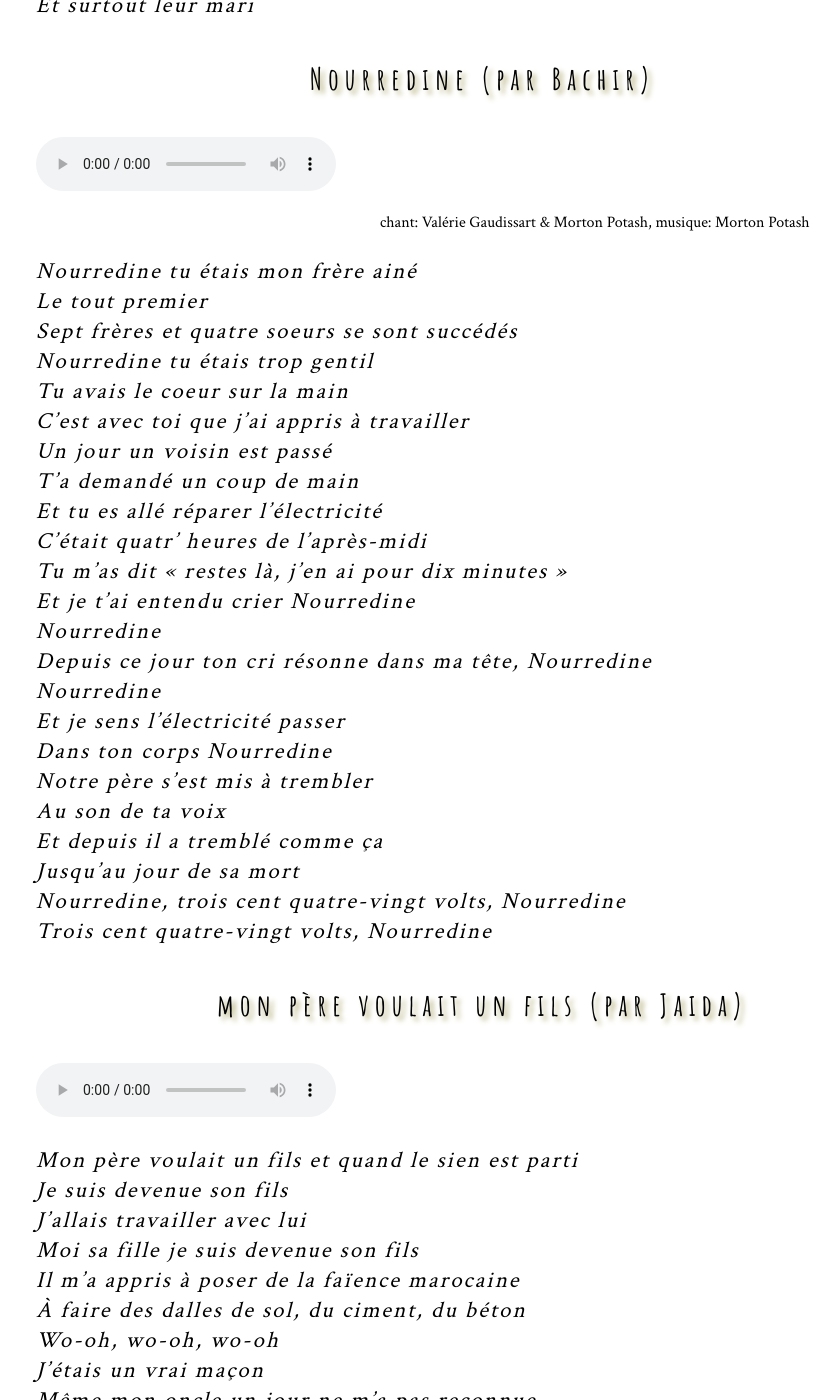
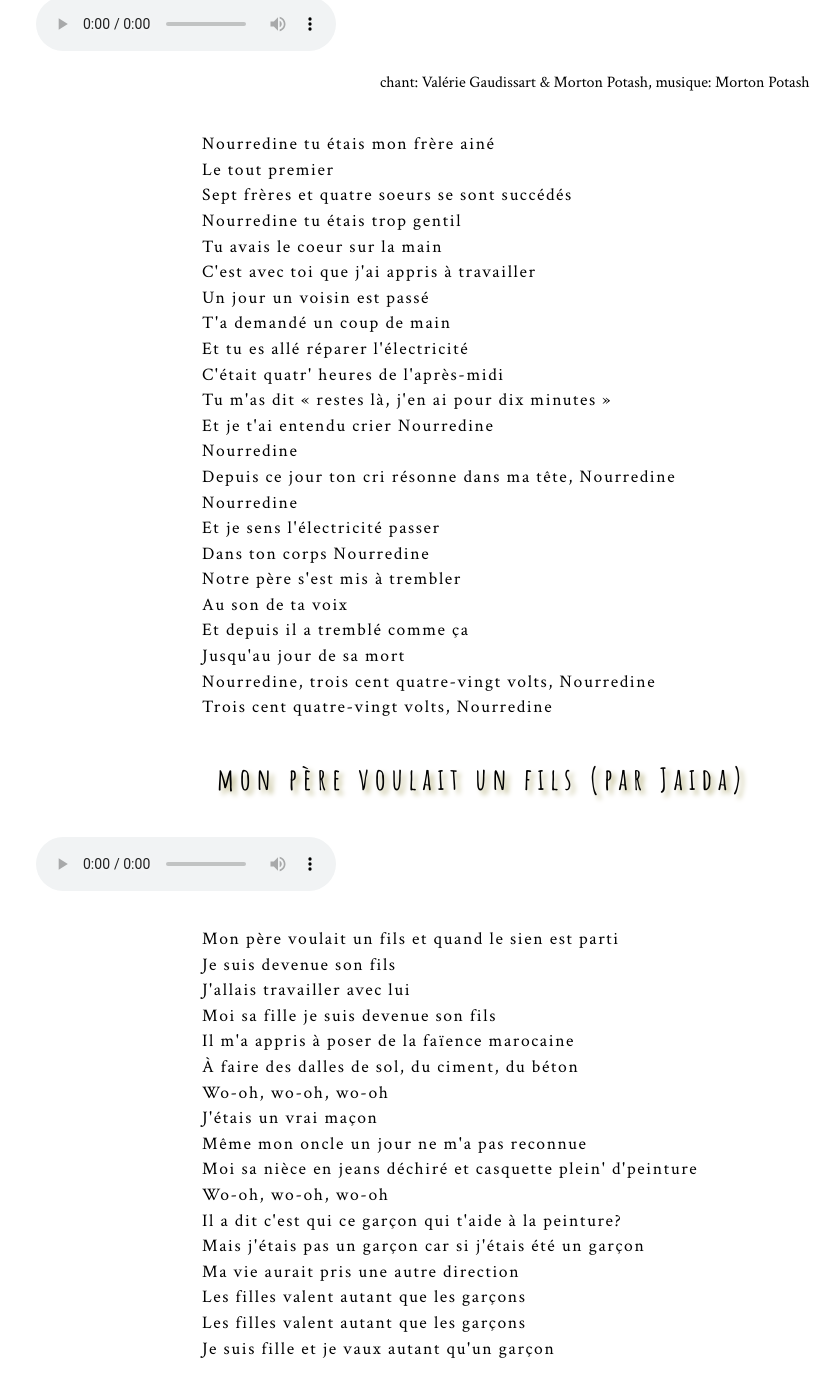
Before and after one commit to leshnik/revertouthaut, a Jekyll site: the page built from dans-mon-enfance.md, in a window 1280 px wide and 1400 px high, scrolled down 3421 px. Shown: the whole window, without its empty margins (134-974 px from the left). Built offline with Jekyll 4.4.1, drawn with Linux system fonts in a browser that asks for light colours; some of the changed text lies outside the part shown.

Commit message:
format of song texts to quote

```diff
--- a/dans-mon-enfance.md
+++ b/dans-mon-enfance.md
@@ -58,7 +58,7 @@ summary:
 <h4 style="color: black">Au plus profond de mon enfance (par Caroline)</h4>
 <audio controls src="/media/au-plus-profond-de-mon-enfance.mp3"></audio>
 <p class="cite">texte: Caroline Maillet, chant: Valérie Gaudissart, musique: Morton Potash</p>
-<cite style="line-height: 1.5rem;letter-spacing:.13rem;">Au plus profond de mon enfance<br>
+<p class="quote">Au plus profond de mon enfance<br>
 Vous avez marqué mes souvenirs<br>
 De ces moments où l’insouciance<br>
 Ne vous voyait pas vieillir<br>
@@ -71,14 +71,14 @@ Su comprendre la solitude<br>
 Qui vous ronge jour après jour<br>
 Tandis que dans nos habitudes<br>
 On vous oublie sur le parcours...
-</cite>
+</p>
 
 <h4 style="color: black">Lule Bore (par Shpresa)</h4>
   <audio controls src="/media/eya-eya-lule-bore.mp3">
   </audio>
 <p class="cite">chant: Valérie Gaudissart</p>
 
-<cite style="line-height: 1.5rem;letter-spacing:.13rem;">
+<p class="quote">
 Ma grand-mère, c’était des câlins tous les soirs<br>
 Et les soirées sur ses genoux<br>
 Et ma tête sur son sein<br>
@@ -90,10 +90,10 @@ Les fleurs qui poussent <br>
 La Terre qui nous protège<br>
 Elle m’a appris à donner de l’amour maintenant<br>
 Dans le présent<br>
-Car elle disait que demain, c’est trop loin</cite>
+Car elle disait que demain, c’est trop loin</p>
 
 <h4 style="color: black">Sortir de la cage (par Jaida)</h4>
-<cite style="line-height: 1.5rem;letter-spacing:.13rem;">
+<p class="quote">
 Sortir de la cage<br>
 Trouver la clé<br>
 Changer de pays<br>
@@ -112,12 +112,12 @@ Changer de pays pour respirer<br>
 Et plus personne sur le dos pour me dire ce que j’ai à faire<br>
 Je veux que mes filles soient libres<br>
 Qu’elles choisissent leur vie<br>
-Et surtout leur mari</cite>
+Et surtout leur mari</p>
 
 <h4 style="color: black">Nourredine (par Bachir)</h4>
 <audio controls src="/media/nourredine.mp3"></audio>
 <p class="cite">chant: Valérie Gaudissart & Morton Potash, musique: Morton Potash</p>
-<cite style="line-height: 1.5rem;letter-spacing:.13rem;">
+<p class="quote">
 Nourredine tu étais mon frère ainé<br>
 Le tout premier<br>
 Sept frères et quatre soeurs se sont succédés<br>
@@ -140,11 +140,12 @@ Au son de ta voix<br>
 Et depuis il a tremblé comme ça<br>
 Jusqu'au jour de sa mort<br>
 Nourredine, trois cent quatre-vingt volts, Nourredine<br>
-Trois cent quatre-vingt volts, Nourredine</cite>
+Trois cent quatre-vingt volts, Nourredine</p>
 
 <h4 style="color: black">mon père voulait un fils (par Jaida)</h4>
+
 <audio controls src="/media/mon-pere-voulait-un-fils.mp3"></audio>
-<cite style="line-height: 1.5rem;letter-spacing:.13rem;">
+<p class="quote">
 Mon père voulait un fils et quand le sien est parti<br>
 Je suis devenue son fils<br>
 J'allais travailler avec lui<br>
@@ -162,7 +163,7 @@ Ma vie aurait pris une autre direction<br>
 Les filles valent autant que les garçons<br>
 Les filles valent autant que les garçons<br>
 Je suis fille et je vaux autant qu'un garçon
-</cite>
+</p>
 
 
 
```
